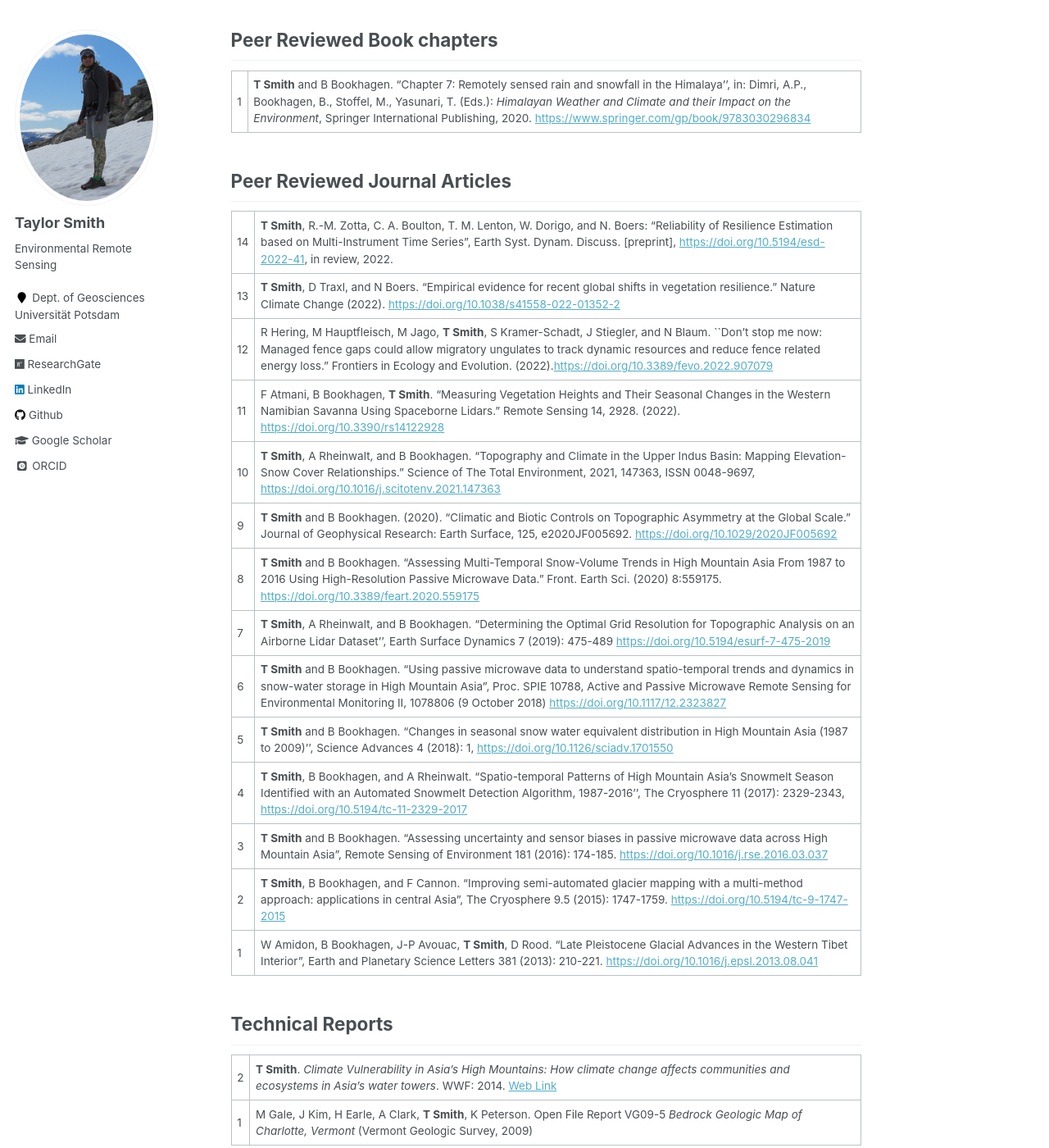
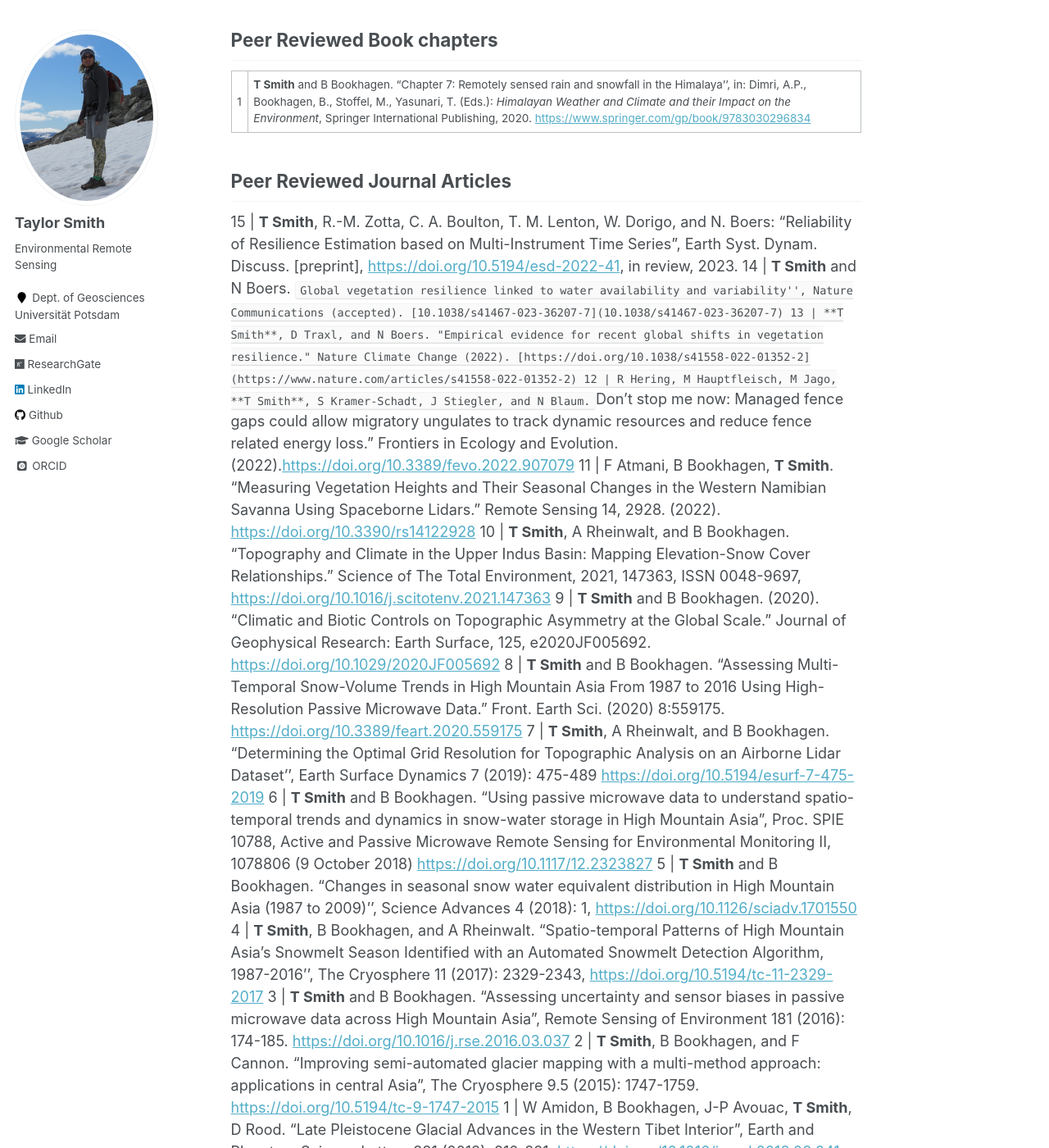
Before and after one commit to tasmi/tasmi.github.io, a Jekyll site: the page built from _pages/publications.md, in a window 1280 px wide and 1400 px high, scrolled down 278 px. Shown: the whole window at 82% size. Built offline with Jekyll 4.4.1, drawn with Linux system fonts in a browser that asks for light colours; some web fonts are replaced.

Commit message:
Update publications.md

```diff
--- a/_pages/publications.md
+++ b/_pages/publications.md
@@ -12,8 +12,8 @@ I maintain a set of freely available [Google Earth Engine codes](https://github.
 1 | **T Smith** and B Bookhagen. "Chapter 7: Remotely sensed rain and snowfall in the Himalaya'', in: Dimri, A.P., Bookhagen, B., Stoffel, M., Yasunari, T. (Eds.): _Himalayan Weather and Climate and their Impact on the Environment_, Springer International Publishing, 2020. [https://www.springer.com/gp/book/9783030296834](https://www.springer.com/gp/book/9783030296834)
 
 ## Peer Reviewed Journal Articles
-
-14 | **T Smith**, R.-M. Zotta, C. A. Boulton, T. M. Lenton, W. Dorigo, and N. Boers: "Reliability of Resilience Estimation based on Multi-Instrument Time Series", Earth Syst. Dynam. Discuss. [preprint], [https://doi.org/10.5194/esd-2022-41](https://doi.org/10.5194/esd-2022-41), in review, 2022.
+15 | **T Smith**, R.-M. Zotta, C. A. Boulton, T. M. Lenton, W. Dorigo, and N. Boers: "Reliability of Resilience Estimation based on Multi-Instrument Time Series", Earth Syst. Dynam. Discuss. [preprint], [https://doi.org/10.5194/esd-2022-41](https://doi.org/10.5194/esd-2022-41), in review, 2023.
+14 | **T Smith** and N Boers. ``Global vegetation resilience linked to water availability and variability'', Nature Communications (accepted). [10.1038/s41467-023-36207-7](10.1038/s41467-023-36207-7)
 13 | **T Smith**, D Traxl, and N Boers. "Empirical evidence for recent global shifts in vegetation resilience." Nature Climate Change (2022). [https://doi.org/10.1038/s41558-022-01352-2](https://www.nature.com/articles/s41558-022-01352-2)
 12 | R Hering, M Hauptfleisch, M Jago, **T Smith**, S Kramer-Schadt, J Stiegler, and N Blaum. ``Don't stop me now: Managed fence gaps could allow migratory ungulates to track dynamic resources and reduce fence related energy loss." Frontiers in Ecology and Evolution. (2022).[https://doi.org/10.3389/fevo.2022.907079](https://doi.org/10.3389/fevo.2022.907079)
 11 | F Atmani, B Bookhagen, **T Smith**. "Measuring Vegetation Heights and Their Seasonal Changes in the Western Namibian Savanna Using Spaceborne Lidars." Remote Sensing 14, 2928. (2022). [https://doi.org/10.3390/rs14122928](https://doi.org/10.3390/rs14122928)
```
